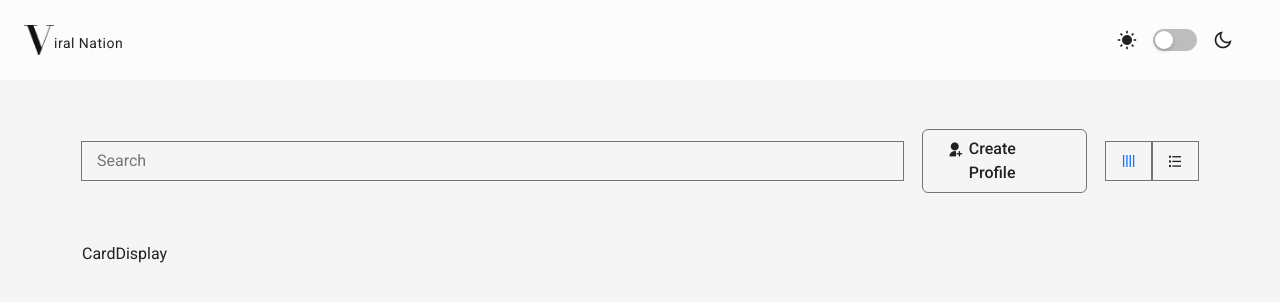
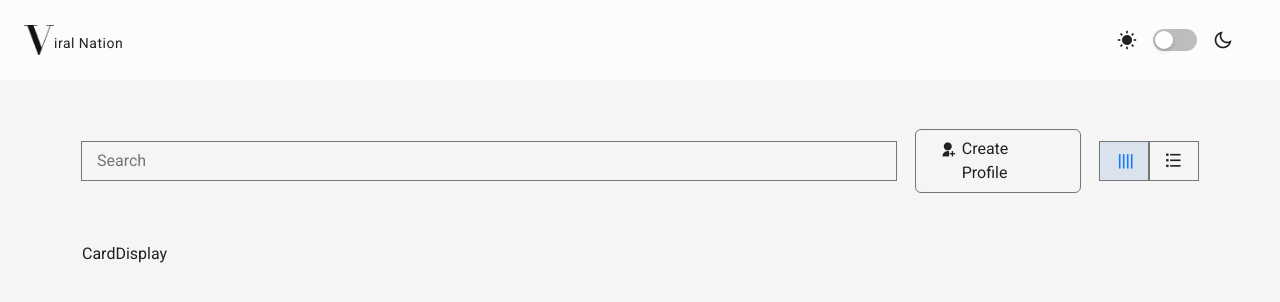
Before and after one commit to killcodeX/aidetic-frontend-challenge, a React (Create React App) app: page / in a window 1280 px wide. Shown: the top 302 px of the page. Built offline with nearby package versions, Linux system fonts and the light colour scheme.

Commit message:
display button background color updated

```diff
--- a/src/Modules/Home/index.tsx
+++ b/src/Modules/Home/index.tsx
@@ -14,7 +14,15 @@ export default function Home() {
             Create Profile
           </div>
           <div className="display-type">
-            <span onClick={() => setDisplayStyle("card")}>
+            <span
+              style={{
+                backgroundColor:
+                  displayStyle === "card"
+                    ? "rgba(64, 118, 184, 0.15)"
+                    : "inherit",
+              }}
+              onClick={() => setDisplayStyle("card")}
+            >
               <i
                 style={{
                   color: displayStyle === "card" ? "#1677ff" : "inherit",
@@ -22,7 +30,15 @@ export default function Home() {
                 className="ri-align-justify"
               ></i>
             </span>
-            <span onClick={() => setDisplayStyle("list")}>
+            <span
+              style={{
+                backgroundColor:
+                  displayStyle === "list"
+                    ? "rgba(64, 118, 184, 0.15)"
+                    : "inherit",
+              }}
+              onClick={() => setDisplayStyle("list")}
+            >
               <i
                 style={{
                   color: displayStyle === "list" ? "#1677ff" : "inherit",
--- a/src/index.css
+++ b/src/index.css
@@ -105,13 +105,13 @@ input {
   background: transparent;
   border: none;
   outline: 1px solid var(--borderLine);
-  width: 77%;
+  width: 75%;
 }
 
 .create-profile-btn {
   display:flex;
   gap:5px;
-  font-weight: 500;
+  font-weight: 400;
   padding:7px 25px;
   border-radius:5px;
   outline:1px solid var(--borderLine);
@@ -139,7 +139,8 @@ input {
   display:flex;
   flex-direction: row;
   gap:5px;
-  padding:7px 15px;
+  font-size: 1.2rem;
+  padding:5px 15px;
   outline:1px solid var(--borderLine);
 }
 
```
